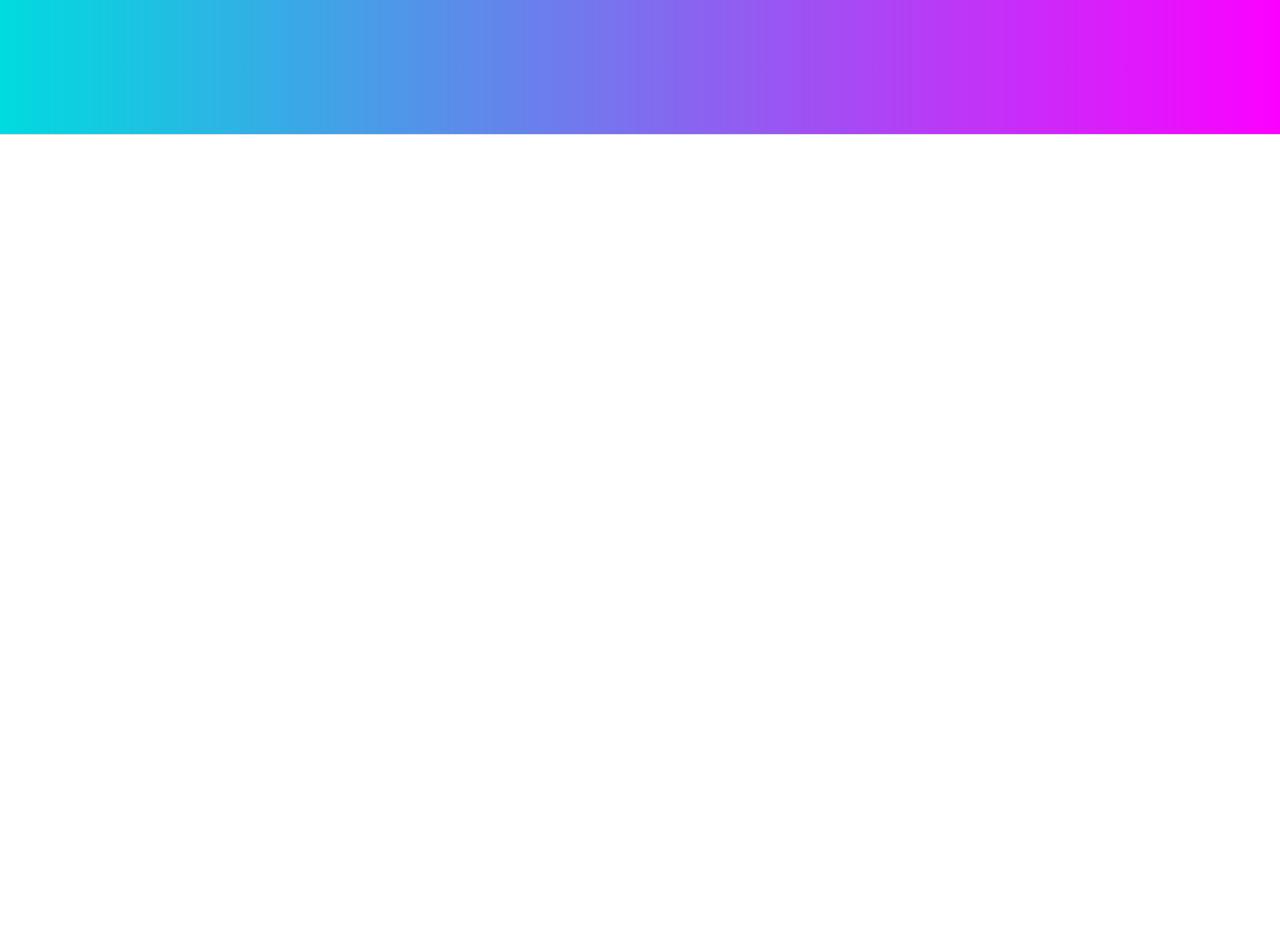
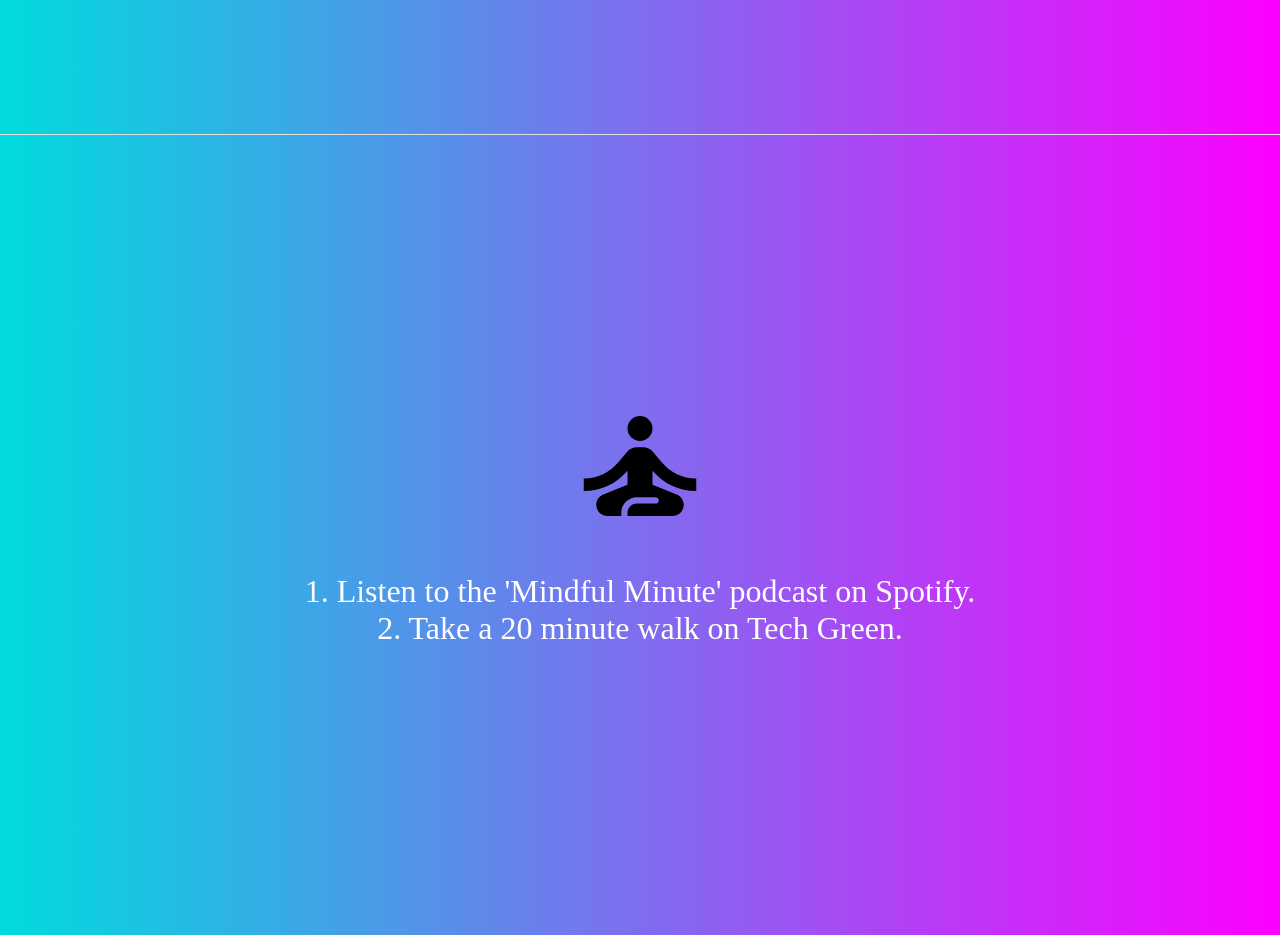
Before and after one commit to Mehul20/thrivetech, a React (Create React App) app: page / in a window 1280 px wide. Shown: the part 5520-6455 px from the top of the page. Before the commit the page ends 5655 px from the top, so only its background shows below. Built offline with nearby package versions, Linux system fonts and the light colour scheme.

Commit message:
checkin pages designed

```diff
--- a/src/Page6.js
+++ b/src/Page6.js
@@ -1,8 +1,15 @@
 import './App.css';
 // import AlarmOnIcon from '@mui/icons-material/AlarmOn';
 import Button from '@material-ui/core/Button';
+import {useState} from "react";
+
 
 function Page6() {
+
+  const [isChecked, setIsChecked] = useState(false);
+  const handleOnChange = () => {
+    setIsChecked(!isChecked);
+  }
   return (
     <div className="App">
       <header className="App-header">
@@ -10,7 +17,16 @@ function Page6() {
         <p className="Textstyle">
          What are your goals for the day?
          <br />
-         <input type="checkbox" id="meditate" name="meditate" value="meditate"></input>
+         <input
+         type="checkbox"
+         id="meditate"
+         name="meditate"
+         value="meditate"
+         checked = {isChecked}
+         onChange = {handleOnChange}
+         >
+
+          </input>
          <label for="meditate"> Meditate</label><br></br>
          <input type="checkbox" id="homework" name="homework" value="homework"></input>
          <label for="homework"> Homework</label><br></br>
@@ -23,9 +39,15 @@ function Page6() {
          <input type="checkbox" id="exercise" name="exercise" value="exercise"></input>
          <label for="exercise"> Exercise</label><br></br>
         </p>
-        <Button color="primary" variant="contained">
-        NEXT
-      </Button>
+
+
+<div>
+      {isChecked ? (
+       <Button color="primary" variant="contained" id="goals" href='#meditation'> NEXT</Button>
+      ) : (
+        <Button color="primary" variant="contained" id="goals"> NEXT </Button>
+      )}
+</div>
       </header>
 
     </div>
--- a/src/index.js
+++ b/src/index.js
@@ -8,11 +8,13 @@ import Page35 from './Page35'
 import Page4 from './Page4'
 import Page5 from './Page5'
 import Page6 from './Page6'
+import Meditation from './meditation'
 import reportWebVitals from './reportWebVitals';
 import Divider from '@mui/material/Divider';
 import AppBar from '@mui/material/AppBar';
 import Toolbar from '@mui/material/Toolbar';
 import Typography from '@mui/material/Typography';
+
 
 ReactDOM.render(
   <React.StrictMode>
@@ -39,6 +41,10 @@ ReactDOM.render(
     <Divider />
     <Page6 />
     <Divider />
+    <div id="meditation">
+
+    <Meditation />
+    </div>
   </React.StrictMode>,
   document.getElementById('root')
 );
--- /dev/null
+++ b/src/meditation.js
@@ -0,0 +1,21 @@
+import './App.css';
+import SelfImprovementIcon from '@mui/icons-material/SelfImprovement';
+
+function meditation() {
+  return (
+    <div className="App">
+      <header className="App-header">
+        <SelfImprovementIcon style={{ fontSize: 150, color:'black' }}/>
+        <p className="Textstyle">
+          1. Listen to the 'Mindful Minute' podcast on Spotify.
+          <br />
+
+          2. Take a 20 minute walk on Tech Green.
+        </p>
+      </header>
+
+    </div>
+  );
+}
+
+export default meditation;
```
Also changed, not shown: 1 other file (tests, documents, lock files or other folders).
